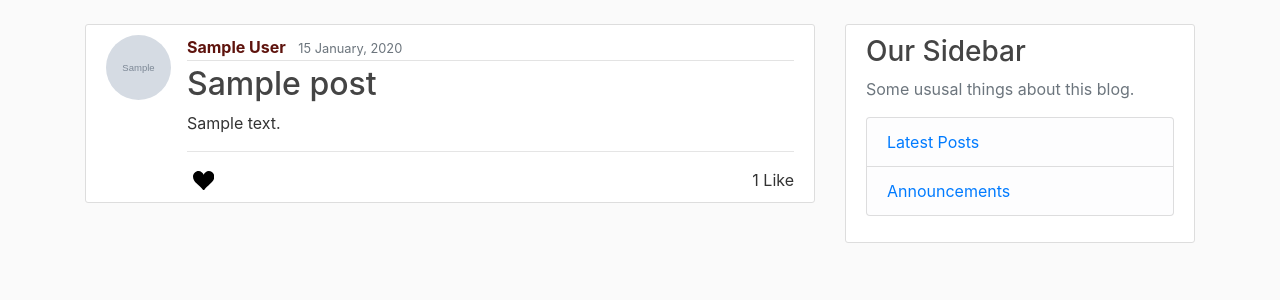
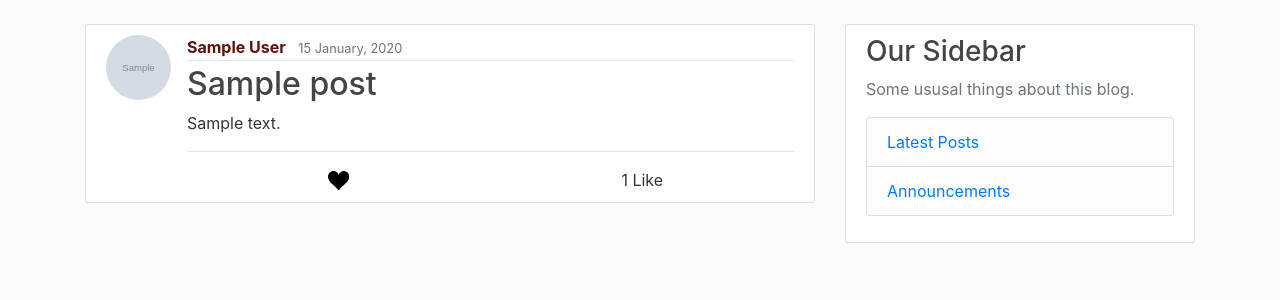
Before and after one commit to sarthoksarik/django_blog_deployed, a Django app: template blog/templates/blog/home.html in a window 1280 px wide. Shown: the part 56-356 px from the top of the page. Run offline with Django 3.2, Linux system fonts and the light colour scheme; the template is opened without the code that fills it: most values are stand-ins (such as "Sample title", 1, 10 or a date in 2020); grey boxes marked "Sample" are stand-in pictures; some libraries are stand-ins or nearby versions.

Commit message:
use of flex basis

```diff
--- a/blog/static/blog/main.css
+++ b/blog/static/blog/main.css
@@ -93,19 +93,24 @@ a.article-title:hover {
 }
 
 .like-section > * {
-  flex-grow: 1;
+  flex: 1 1 0;
 }
 button.like-button {
   border-width: 0px;
   background-color: white;
   border-color: white;
   display: block;
+  width: 100%;
 }
 button.like-button:focus{
   outline: 0px;
 }
+button.like-button:active{
+  background: #e3e3e3;
+}
 svg.heart {
   display: block;
+  margin: auto;
 }
 .heart-liked {
   fill: red;
@@ -128,4 +133,10 @@ svg.heart {
 }
 .like-section > .like-count {
   text-align: right;
+
 }
+.count-container {
+  width: 100%;
+  margin: auto;
+  text-align: center;
+}
--- a/blog/templates/blog/home.html
+++ b/blog/templates/blog/home.html
@@ -3,14 +3,16 @@
 {% block content %}
 {% for post in posts %}
 <article class="media content-section">
-  <img class="rounded-circle article-img" src="{{ post.author.profile.image.url }}">
+  <img class="rounded-circle article-img"
+    src="{{ post.author.profile.image.url }}">
   <div class="media-body">
     <div class="article-metadata">
       <a class="mr-2 user-url"
         href="{% url 'user-posts' post.author.username %}">{{ post.author }}</a>
       <small class="text-muted">{{ post.date_posted|date:"d F, Y" }}</small>
     </div>
-    <h2><a class="article-title" href="{% url 'post-detail' post.id %}">{{ post.title }}</a></h2>
+    <h2><a class="article-title"
+        href="{% url 'post-detail' post.id %}">{{ post.title }}</a></h2>
     <p class="article-content">{{ post.content }}</p>
     <hr>
     <div class="like-section">
@@ -24,9 +26,9 @@
           {% csrf_token %}
           <input type="hidden" name="postID" value={{post.pk}}>
           <button class="like-button" type="submit">
-            <svg {% if user in post.upvotes.all %} class="heart heart-liked" {% else %}
-              class="heart heart-unliked" {% endif %} width="21.33" height="19.73"
-              viewBox="0 0 32 29.6">
+            <svg {% if user in post.upvotes.all %} class="heart heart-liked"
+              {% else %} class="heart heart-unliked" {% endif %} width="21.33"
+              height="19.73" viewBox="0 0 32 29.6">
               <path d="M23.6,0c-3.4,0-6.3,2.7-7.6,5.6C14.7,2.7,11.8,0,8.4,0C3.8,0,0,3.8,0,8.4c0,9.4,9.5,11.9,16,21.2
                           c6.1-9.3,16-12.1,16-21.2C32,3.8,28.2,0,23.6,0z" />
             </svg>
@@ -36,8 +38,12 @@
       <!-- form  for like button ends -->
 
       <!-- Like Count Button -->
-      <div class="like-count"><span class="count-number">{{post.upvotes.count}}</span>
-        <span class="word-like">Like{{post.upvotes.count|pluralize}}</span></div>
+      <div class="like-count">
+        <div class="count-container">
+          <span class="count-number">{{post.upvotes.count}}</span>
+          <span class="word-like">Like{{post.upvotes.count|pluralize}}</span>
+        </div>
+      </div>
       <!-- Like Count Button ends -->
 
     </div>
@@ -48,7 +54,8 @@
 
 {% if page_obj.has_previous %}
 <a class="btn btn-outline-danger mb-4" href="?page=1">First</a>
-<a class="btn btn-outline-danger mb-4" href="?page={{ page_obj.previous_page_number }}">Previous</a>
+<a class="btn btn-outline-danger mb-4"
+  href="?page={{ page_obj.previous_page_number }}">Previous</a>
 {% endif %}
 
 {% for num in page_obj.paginator.page_range %}
@@ -62,8 +69,10 @@
 {% endfor %}
 
 {% if page_obj.has_next %}
-<a class="btn btn-outline-danger mb-4" href="?page={{ page_obj.next_page_number }}">Next</a>
-<a class="btn btn-outline-danger mb-4" href="?page={{ page_obj.paginator.num_pages }}">Last</a>
+<a class="btn btn-outline-danger mb-4"
+  href="?page={{ page_obj.next_page_number }}">Next</a>
+<a class="btn btn-outline-danger mb-4"
+  href="?page={{ page_obj.paginator.num_pages }}">Last</a>
 {% endif %}
 
 {% endif %}
```
